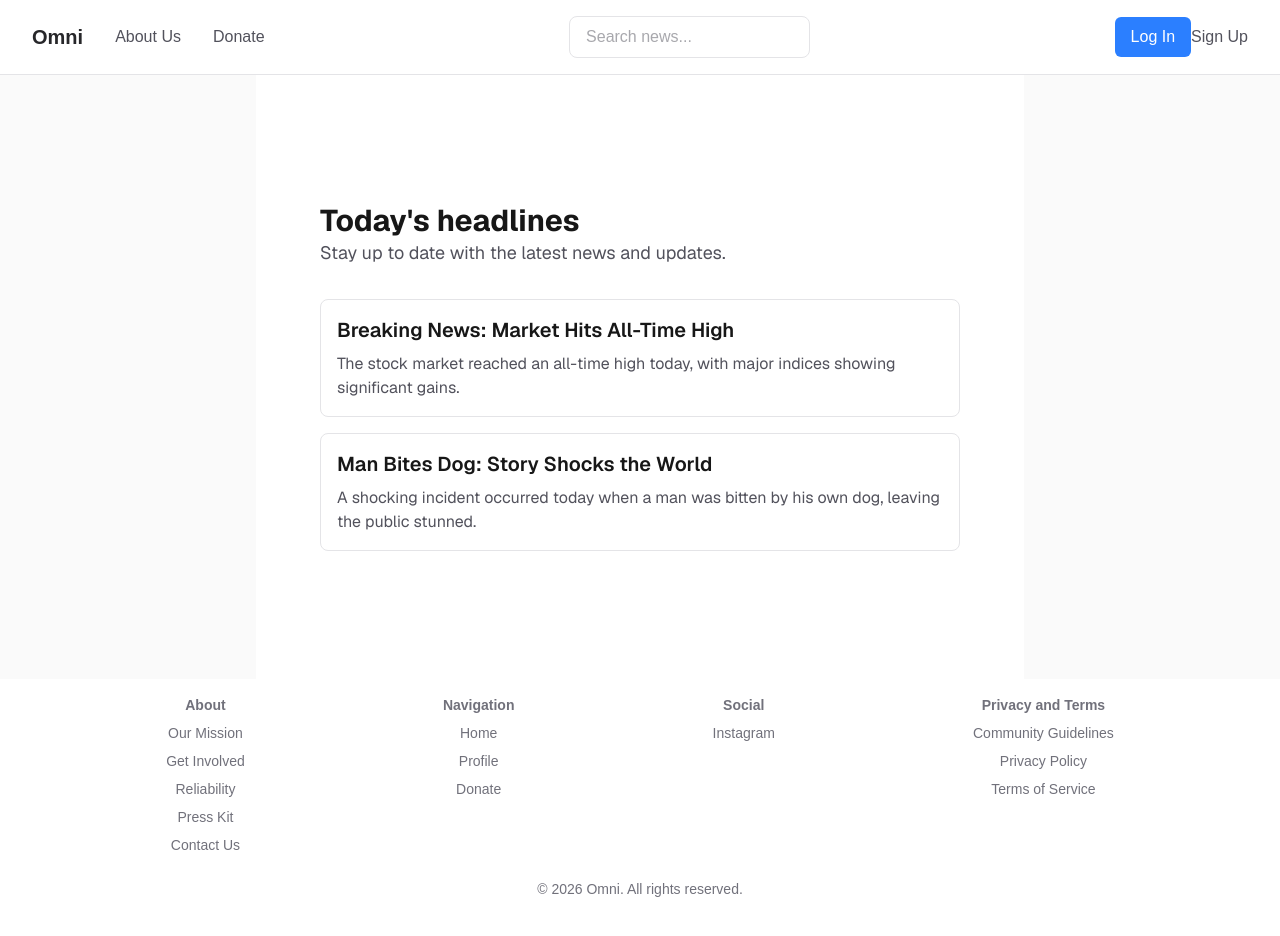
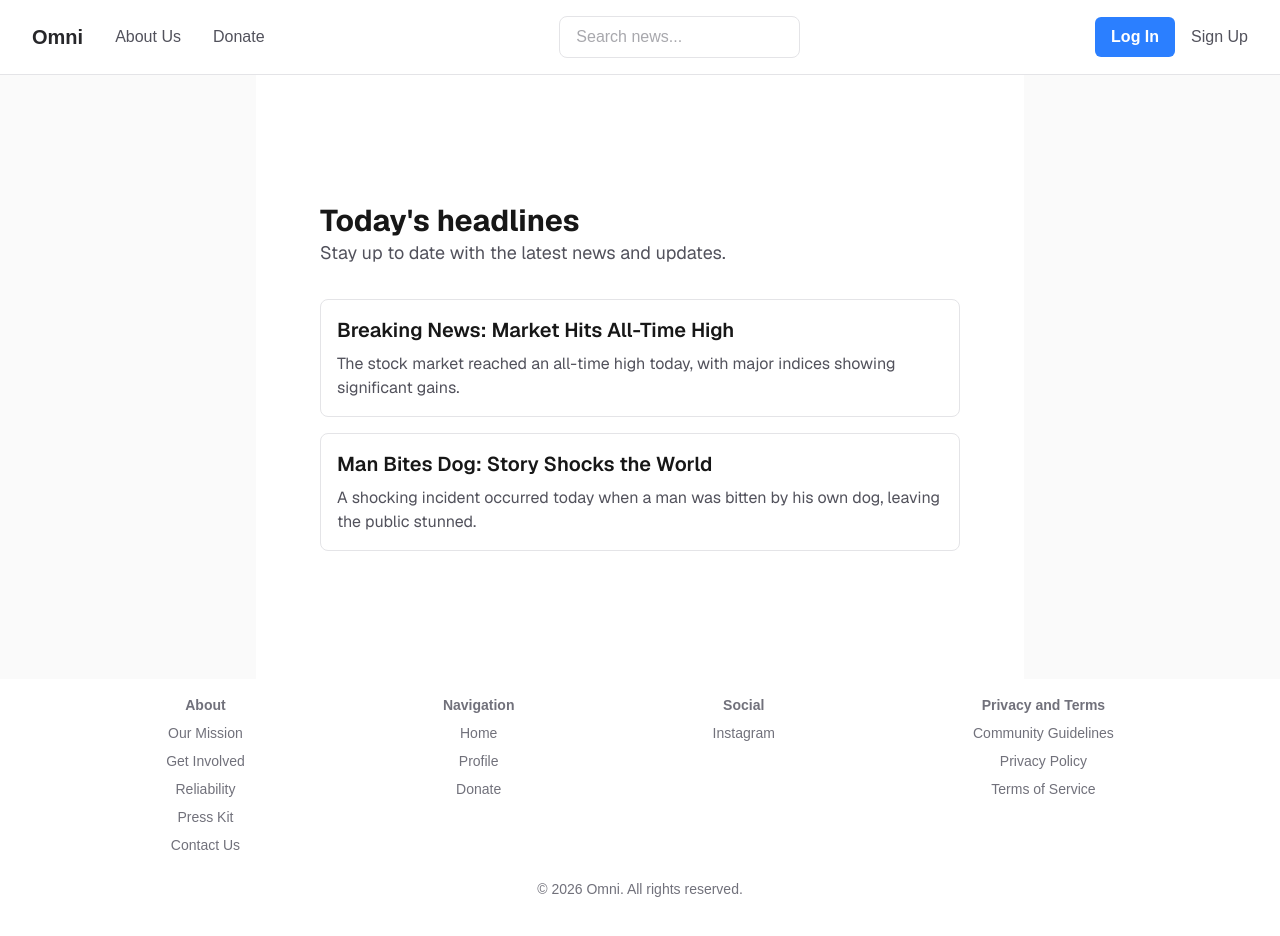
Before and after one commit to thomassrmcardle/Omni, a Next.js app in the folder app/: page / in a window 1280 px wide. Shown: the top 936 px of the page. Built offline with nearby package versions, Linux system fonts and the light colour scheme.

Commit message:
Improved design of button.

```diff
--- a/app/app/globals.css
+++ b/app/app/globals.css
@@ -31,11 +31,12 @@ h3 {
 
 .button {
   background-color: var(--color-blue-500);
-  color: var(--background);
+  color: var(--color-white);
   padding: 0.5rem 1rem;
   border-radius: var(--radius-md);
   text-decoration: none;
   display: inline-block;
+  font-weight: 900;
 }
 
 .thumbnail {
--- a/app/app/layout.tsx
+++ b/app/app/layout.tsx
@@ -20,7 +20,7 @@ export const metadata: Metadata = {
 
 
 function ProfileArea() {
-  return <div>
+  return <div className="flex gap-4 items-center">
     <a href="/login" className="button">
       Log In
     </a>
```
